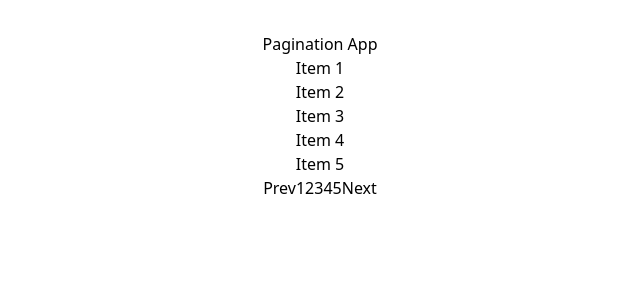
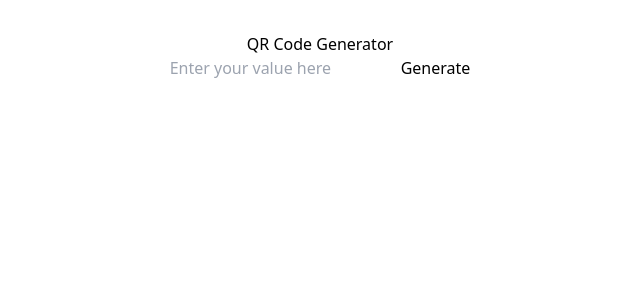
Before and after one commit to rushikeshwaghmare07/25-react-projects, a React (Vite) app: page / in a window 1280 px wide. Shown: the top 300 px of the page, without its empty margins (320-960 px from the left). Built offline with nearby package versions, Linux system fonts and the light colour scheme.

Commit message:
Project 5 : QR-Code-Generator Added

```diff
--- a/src/App.jsx
+++ b/src/App.jsx
@@ -3,6 +3,7 @@ import Accordion from './components/Accordion'
 import PaginatedList from './components/Pagination/PaginatedList'
 import RandomColor from './components/RandomColorGenerator'
 import StarRating from './components/star-rating'
+import QRCodeGenerator from './components/QRCodeGenerator'
 
 function App() {
 
@@ -18,7 +19,10 @@ function App() {
       {/* <StarRating/> */}
 
       {/* Pagination */}
-      <PaginatedList/>
+      {/* <PaginatedList/> */}
+
+      {/* QRCodeGenerator */}
+      <QRCodeGenerator />
     </>
   )
 }
--- /dev/null
+++ b/src/components/QRCodeGenerator/index.jsx
@@ -0,0 +1,44 @@
+import { useState } from "react";
+import QRCode from "react-qr-code";
+
+export default function QRCodeGenerator() {
+  const [qrCode, setQrCode] = useState("");
+  const [input, setInput] = useState("");
+
+  function handleGenerateQrCode() {
+    setQrCode(input);
+    setInput("");
+  }
+
+  return (
+    <div className="flex flex-col items-center justify-center h-screen bg-gray-100 p-4">
+      <h1 className="text-3xl font-bold text-gray-800 mb-8">QR Code Generator</h1>
+      <div className="flex items-center mb-4">
+        <input
+          onChange={(e) => setInput(e.target.value)}
+          type="text"
+          name="qr-code"
+          value={input}
+          placeholder="Enter your value here"
+          className="px-4 py-2 border border-gray-300 rounded-lg focus:outline-none focus:ring focus:border-blue-300 mr-4"
+        />
+        <button
+          disabled={input.trim() === ""}
+          onClick={handleGenerateQrCode}
+          className={`px-6 py-2 rounded-lg text-white font-semibold ${
+            input.trim() === ""
+              ? "bg-gray-400 cursor-not-allowed"
+              : "bg-blue-600 hover:bg-blue-700"
+          }`}
+        >
+          Generate
+        </button>
+      </div>
+      {qrCode && (
+        <div className="mt-8">
+          <QRCode id="qr-code-value" value={qrCode} size={256} bgColor="#ffffff" />
+        </div>
+      )}
+    </div>
+  );
+}
```
